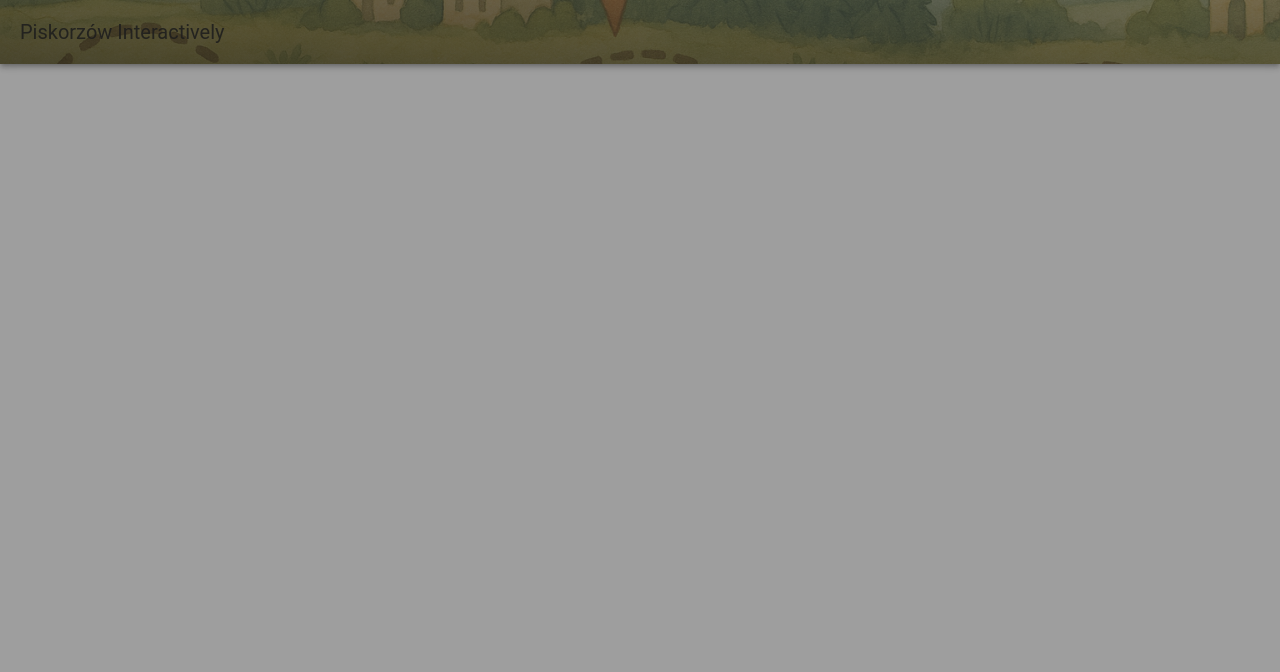
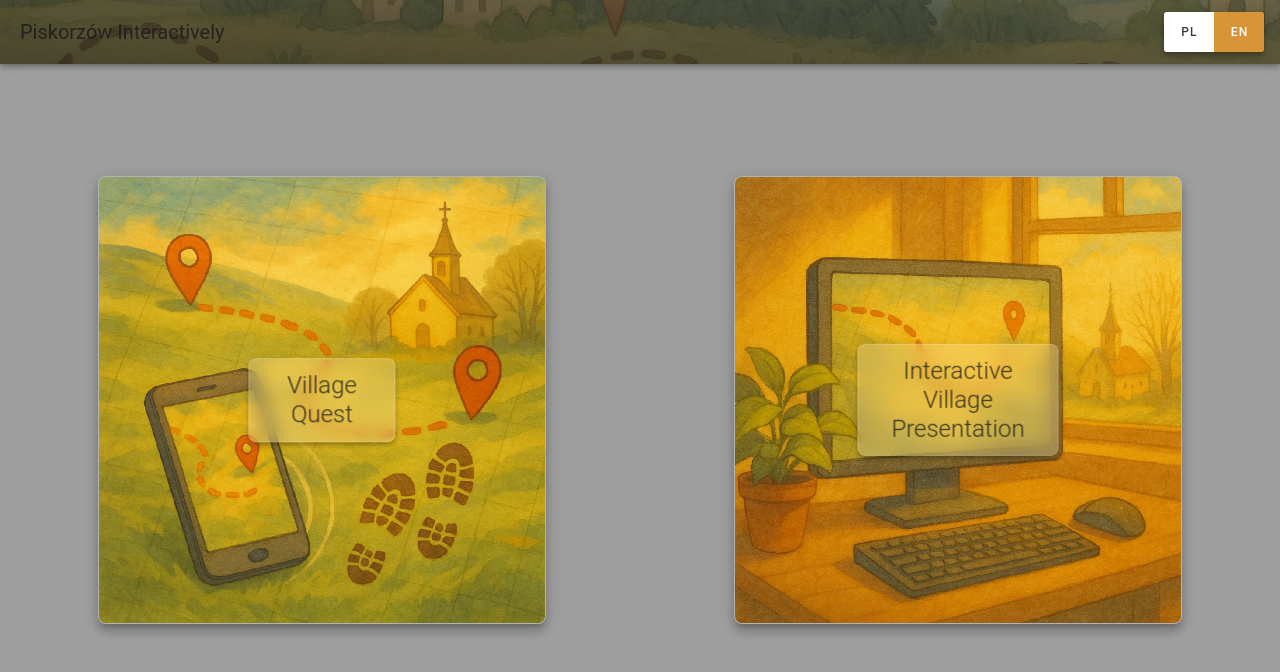
Before and after one commit to MikosMariusz/piskorzow-game, a Vue app: page / in a window 1280 px wide. Shown: the top 672 px of the page. Built offline with nearby package versions, Linux system fonts and the light colour scheme; no server answers; a small style sheet from the web is missing.

Commit message:
chore: update

```diff
--- a/components.d.ts
+++ b/components.d.ts
@@ -12,6 +12,7 @@ declare module 'vue' {
     AppBarCopy: typeof import('./src/components/AppBarCopy.vue')['default']
     AppFooter: typeof import('./src/components/AppFooter.vue')['default']
     HelloWorld: typeof import('./src/components/HelloWorld.vue')['default']
+    LangSwitcher: typeof import('./src/components/LangSwitcher.vue')['default']
     MapBackground: typeof import('./src/components/MapBackground.vue')['default']
     RouterLink: typeof import('vue-router')['RouterLink']
     RouterView: typeof import('vue-router')['RouterView']
--- a/src/components/AppBar.vue
+++ b/src/components/AppBar.vue
@@ -19,11 +19,15 @@
         <v-toolbar-title>{{ $t('gameTitle') }}</v-toolbar-title>
 
         <v-spacer></v-spacer>
+
+        <LangSwitcher class="mr-4" />
     </v-app-bar>
 </template>
 
 <script setup>
+import { computed } from 'vue'
 import { useAppStore } from '@/stores/app'
+import LangSwitcher from './LangSwitcher.vue'
 
 const bg = new URL('../assets/images/bar-background.png', import.meta.url).href
 const appStore = useAppStore()
--- /dev/null
+++ b/src/components/LangSwitcher.vue
@@ -0,0 +1,36 @@
+<template>
+    <v-btn-toggle
+        v-model="model"
+        variant="elevated"
+        density="comfortable"
+        color="primary"
+        rounded="sm"
+        elevation="4"
+    >
+        <v-btn
+            value="pl"
+            size="small"
+        >
+            PL
+        </v-btn>
+        <v-btn
+            value="en"
+            size="small"
+        >
+            EN
+        </v-btn>
+    </v-btn-toggle>
+</template>
+
+<script setup>
+import { inject, computed } from 'vue'
+import { useI18n } from 'vue-i18n'
+
+const setLocale = inject('setLocale')
+const { locale } = useI18n()
+
+const model = computed({
+    get: () => locale.value,
+    set: (val) => setLocale?.(val),
+})
+</script>
--- a/src/pages/index.vue
+++ b/src/pages/index.vue
@@ -1 +1,190 @@
-<template></template>
+<template>
+    <div class="home-layer">
+        <v-container
+            class="pa-1 h-100"
+            fluid
+        >
+            <v-row
+                class="justify-center align-center tiles-wrapper h-100"
+                no-gutters
+            >
+                <v-col
+                    v-for="tile in tiles"
+                    :key="tile.id"
+                    cols="12"
+                    sm="6"
+                    md="6"
+                    lg="6"
+                    xl="4"
+                    class="d-flex justify-center align-center pa-0"
+                >
+                    <v-card
+                        class="glass-card tile-card position-relative"
+                        role="button"
+                        elevation="8"
+                        tabindex="0"
+                        rounded="lg"
+                        @click="go(tile.route)"
+                        @keyup.enter.space="go(tile.route)"
+                    >
+                        <div class="tile-content position-relative w-100 h-100">
+                            <!-- Obrazek w tle -->
+                            <v-img
+                                v-if="tile.image"
+                                :src="tile.image"
+                                :alt="tile.alt"
+                                cover
+                                height="100%"
+                                width="100%"
+                                class="position-absolute"
+                                style="top: 0; left: 0"
+                            />
+
+                            <!-- Tekst zastępczy (gdy brak obrazka) -->
+                            <div
+                                v-else
+                                class="h-100 w-100 d-flex align-center justify-center pa-2 text-center text-white font-weight-medium fallback-text"
+                            >
+                                {{ tile.fallbackText }}
+                            </div>
+
+                            <!-- Etykieta z tytułem -->
+                            <div
+                                class="position-absolute d-flex align-center justify-center"
+                                style="
+                                    top: 50%;
+                                    left: 50%;
+                                    transform: translate(-50%, -50%);
+                                    z-index: 2;
+                                "
+                            >
+                                <v-sheet
+                                    class="tile-label-sheet pa-2"
+                                    elevation="4"
+                                    rounded="lg"
+                                >
+                                    <p class="text-center tile-title font-weight-light ma-1">
+                                        {{ getTileTitle(tile) }}
+                                    </p>
+                                </v-sheet>
+                            </div>
+                        </div>
+                    </v-card>
+                </v-col>
+            </v-row>
+        </v-container>
+    </div>
+</template>
+
+<script setup>
+import { useRouter } from 'vue-router'
+import { useI18n } from 'vue-i18n'
+
+const router = useRouter()
+const { t } = useI18n()
+
+const tiles = [
+    {
+        id: 'game',
+        title: 'terrainGame',
+        route: '/game',
+        image: new URL('../assets/images/gra_terenowa_logo.png', import.meta.url).href,
+        alt: 'terrainGame',
+        fallbackText: 'terrainGame',
+    },
+    {
+        id: 'presentation',
+        title: 'villagePresentation',
+        route: '/presentation',
+        image: new URL('../assets/images/interaktywna_prezentacja.png', import.meta.url).href,
+        alt: 'villagePresentation',
+        fallbackText: 'villagePresentation',
+    },
+]
+
+function go(path) {
+    router.push(path)
+}
+
+function getTileTitle(tile) {
+    return t(tile.title)
+}
+</script>
+
+<style>
+.home-layer {
+    position: fixed;
+    inset: 0;
+    display: flex;
+    align-items: center;
+    justify-content: center;
+    pointer-events: none;
+    z-index: 1200;
+    overflow: hidden;
+}
+
+.tile-card {
+    pointer-events: auto;
+    width: 100%;
+    max-width: 450px;
+    aspect-ratio: 1;
+    overflow: hidden;
+    transition:
+        transform 0.25s,
+        box-shadow 0.25s,
+        background 0.25s;
+    margin: 0.25rem;
+}
+
+.glass-card {
+    background: rgba(255, 255, 255, 0.08) !important;
+    backdrop-filter: blur(6px);
+    border: 1px solid rgba(255, 255, 255, 0.15);
+}
+
+.tile-card:hover {
+    transform: translateY(-8px) scale(1.02);
+    box-shadow: 0 20px 50px -10px rgba(0, 0, 0, 0.6);
+}
+
+.tile-label-sheet {
+    background: rgba(255, 255, 255, 0.2) !important;
+    backdrop-filter: blur(8px);
+    border: 1px solid rgba(255, 255, 255, 0.2);
+    max-width: 90%;
+}
+
+.tile-title {
+    font-size: clamp(0.9rem, 3.5vw, 1.5rem);
+    line-height: 1.2;
+    text-align: center;
+}
+
+/* Telefon pionowo */
+@media (max-width: 599px) {
+    .tile-card {
+        max-width: min(85vw, 320px);
+        min-height: min(85vw, 320px);
+    }
+
+    .tile-title {
+        font-size: clamp(0.8rem, 4vw, 1.1rem) !important;
+    }
+}
+
+/* Tablet */
+@media (min-width: 600px) and (max-width: 959px) {
+    .tile-card {
+        max-width: min(42vw, 280px);
+        min-height: min(42vw, 280px);
+    }
+}
+
+/* Desktop */
+@media (min-width: 1280px) {
+    .tile-card {
+        max-width: min(35vw, 450px);
+        min-height: min(35vw, 450px);
+    }
+}
+</style>
```
